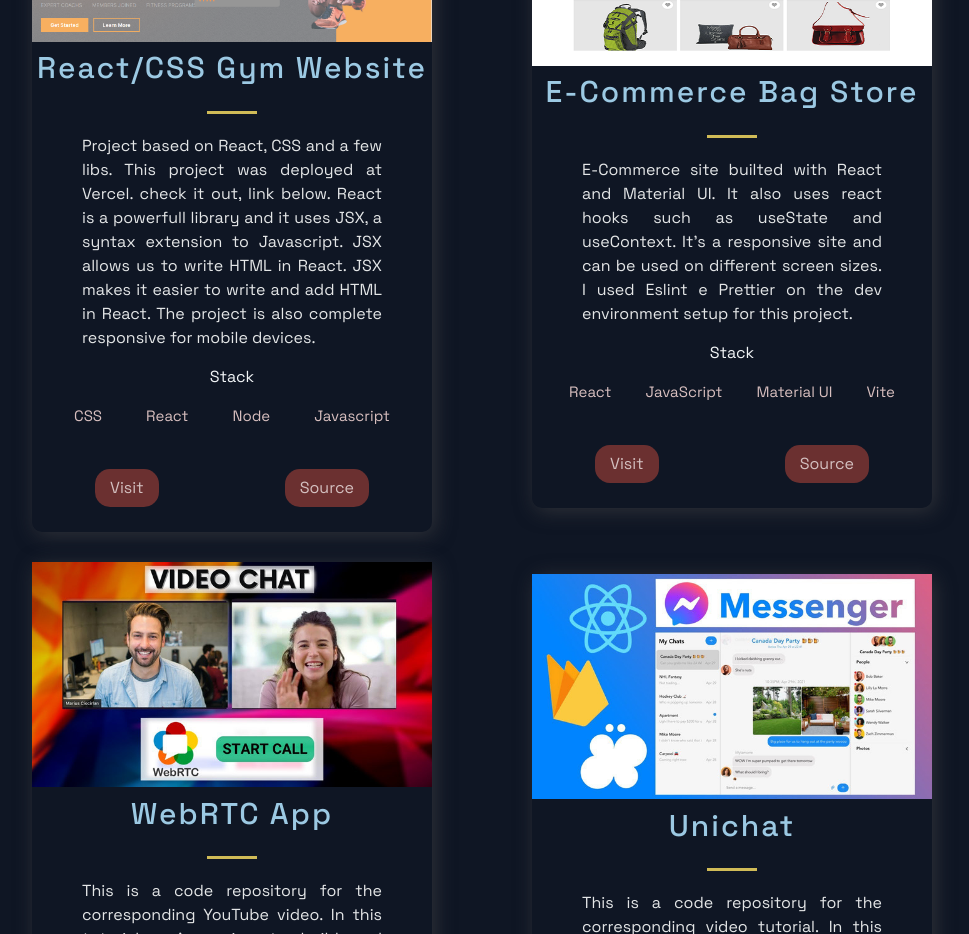
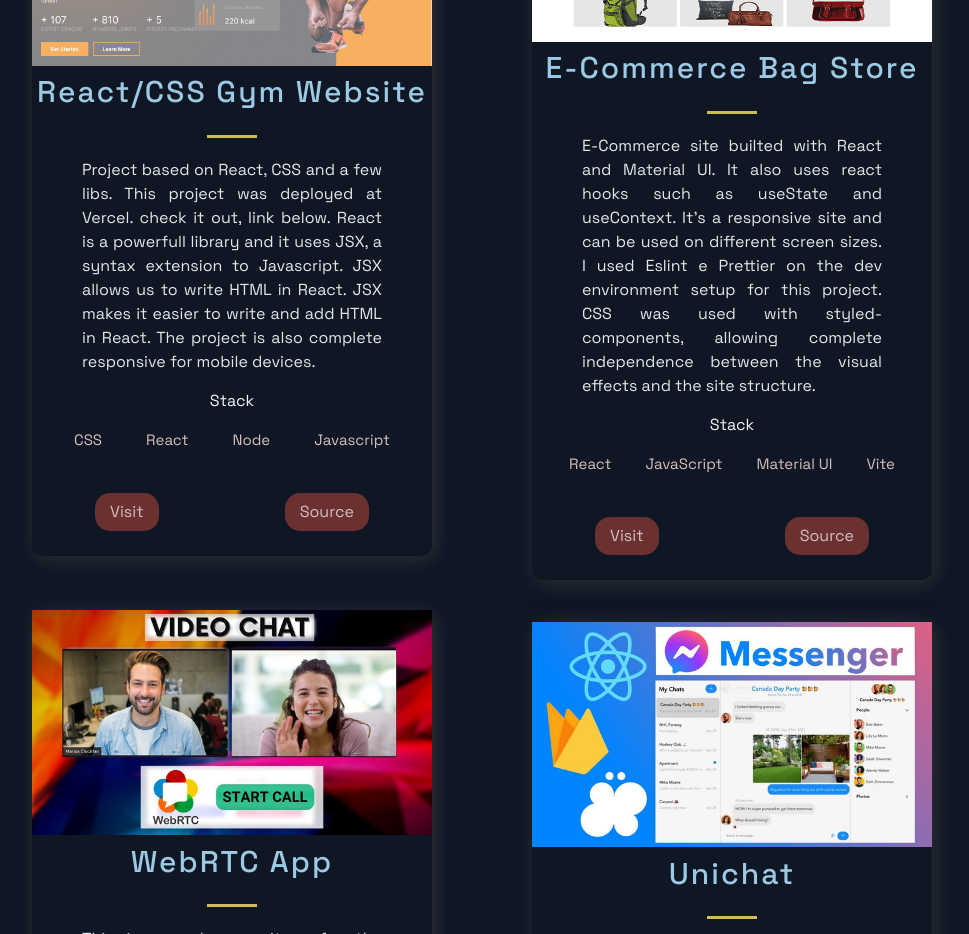
Before and after one commit to jcneto25/MyPortfolio, a Next.js app: page / in a window 1280 px wide. Shown: the part 1020-1954 px from the top of the page, without its empty margins (158-1127 px from the left). Built offline with nearby package versions, Linux system fonts and the light colour scheme.

Commit message:
Comlemento do texto

```diff
--- a/src/constants/constants.js
+++ b/src/constants/constants.js
@@ -10,7 +10,7 @@
   },
   {
     title: 'E-Commerce Bag Store',
-    description:"E-Commerce site builted with React and Material UI. It also uses react hooks such as useState and useContext. It's a responsive site and can be used on different screen sizes. I used Eslint e Prettier on the dev environment setup for this project.",
+    description:"E-Commerce site builted with React and Material UI. It also uses react hooks such as useState and useContext. It's a responsive site and can be used on different screen sizes. I used Eslint e Prettier on the dev environment setup for this project. CSS was used with styled-components, allowing complete independence between the visual effects and the site structure.",
     image: '/images/2.png',
     tags: ['React', 'JavaScript', 'Material UI', 'Vite'],
     source: 'https://bag-store.vercel.app',
```
